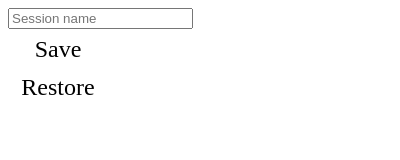
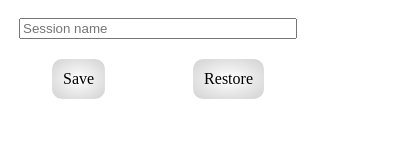
Before and after one commit to BartoszKlonowski/session-storage, a browser extension: page src/popup/MainPopup.html in a window 400 px wide. Drawn offline with Linux system fonts and the light colour scheme.

Commit message:
Prepare the initial styling of the popup

```diff
--- a/src/popup/MainPopup.css
+++ b/src/popup/MainPopup.css
@@ -1,15 +1,51 @@
 html, body {
-    width: 100px;
+    width: 300px;
   }
 
   .hidden {
     display: none;
   }
 
+  .panel-name {
+    height: 50%;
+    display: flex;
+    justify-content: center;
+  }
+
+  .panel-actions {
+    display: flex;
+    height: 50%;
+    align-content: center;
+    align-items: center;
+    justify-content: space-around;
+    justify-items: stretch;
+  }
+
+  .session-name-input {
+    width: 90%;
+    margin: 10px;
+  }
+
+  .row:after {
+    content: "";
+    display: table;
+    clear: both;
+  }
+
   .button {
-    margin: 3% auto;
-    padding: 4px;
+    border-radius: 10px;
+    margin: 10px;
+    padding: 10px;
     text-align: center;
-    font-size: 1.5em;
+    align-self: center;
+    font-size: 1em;
     cursor: pointer;
+    background-image: radial-gradient( white, lightgrey);
+    border: 1px solid transparent;
+    transition: 250ms all ease-in-out;
   }
+
+  .button:hover {
+    border-radius: 50px;
+    border: 1px solid black;
+  }
```
